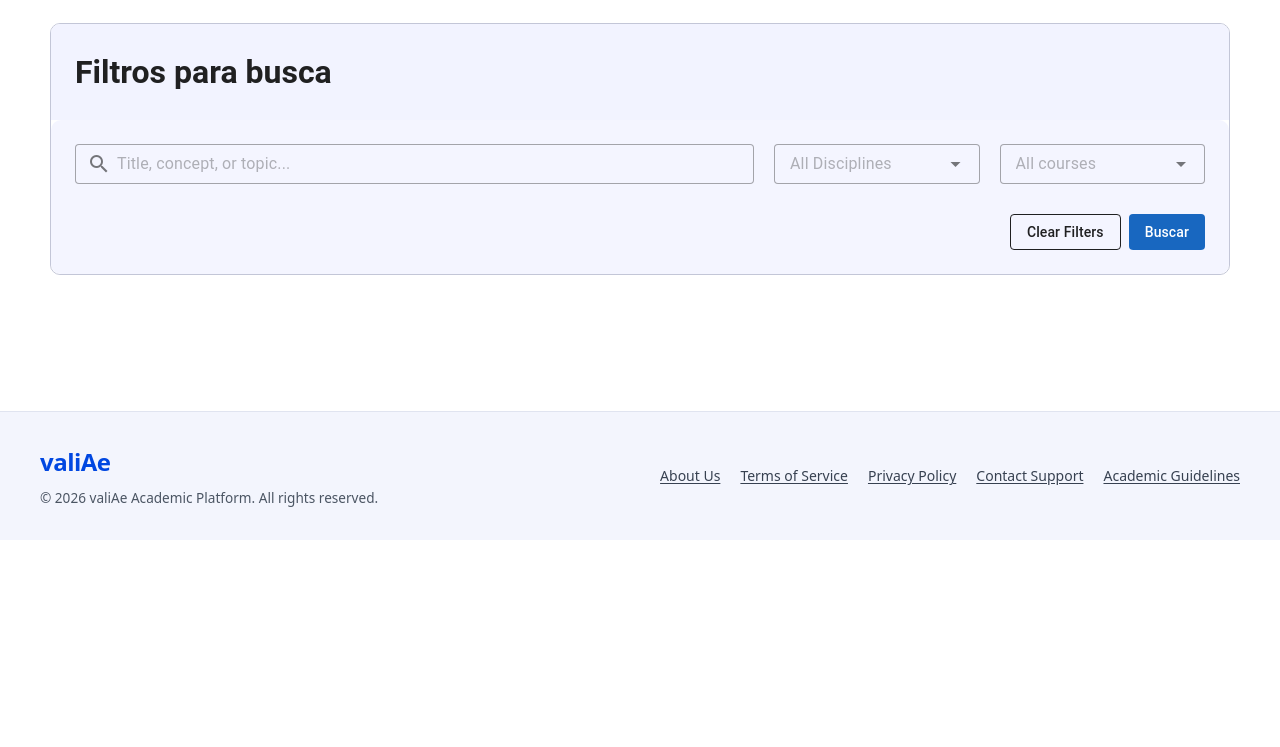
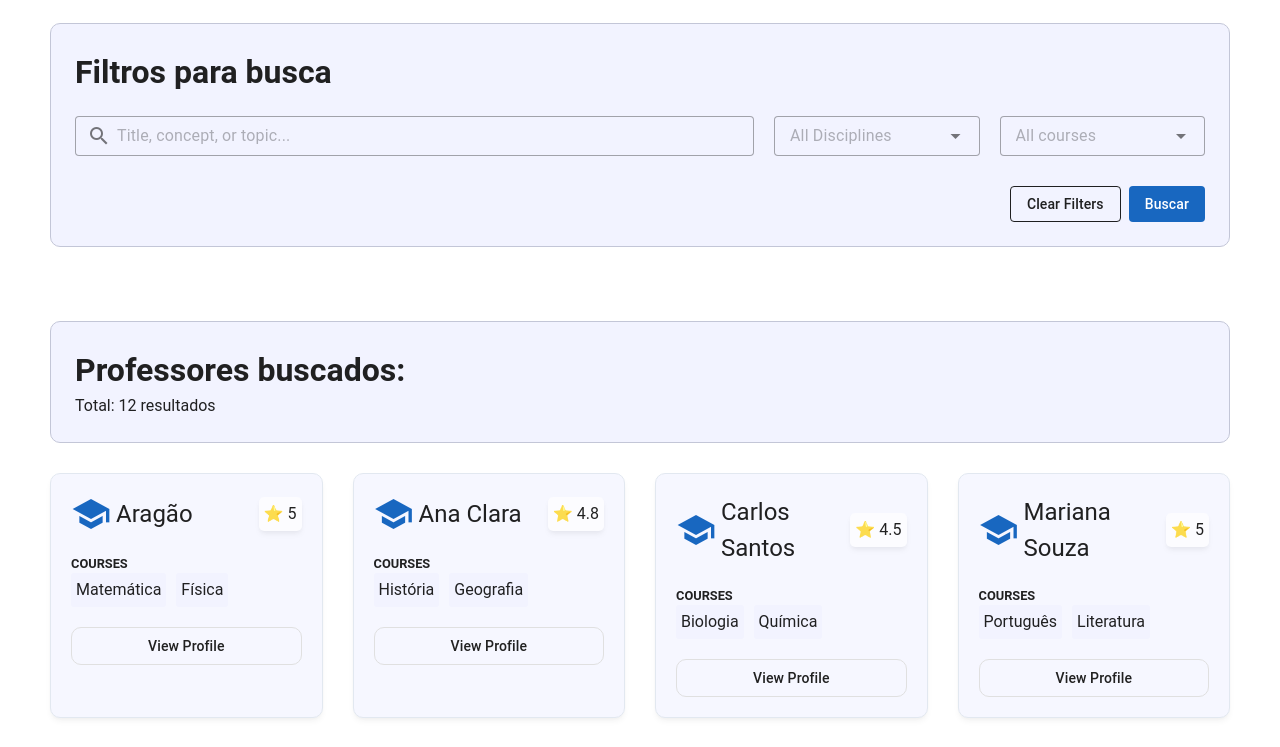
Before and after one commit to profBruno-UFC-Qx/QXD0279-furia, a Vue app in the folder frontend/: page /student/teachers in a window 1280 px wide. Shown: the part 260-1007 px from the top of the page. Before the commit the page ends 800 px from the top, so only its background shows below. Built offline with nearby package versions, Linux system fonts and the light colour scheme; a small style sheet from the web is missing.

Commit message:
feat(StudentTeacherPage)

```diff
--- /dev/null
+++ b/frontend/src/components/Cards/TeacherCard.vue
@@ -0,0 +1,103 @@
+<script setup lang="ts">
+const { name, grade, diciplines } = defineProps<{
+  name: string;
+  grade: number;
+  diciplines: Array<string>;
+}>();
+</script>
+
+<template>
+  <div class="card">
+    <div class="header">
+      <div class="personalInformarion">
+        <v-icon :icon="'mdi-school'" size="40" color="primary" class="icon" />
+        <p class="name">
+          {{ name.length > 13 ? name.slice(0, 13) + "..." : name }}
+        </p>
+      </div>
+      <div class="grade">
+        <p>⭐ {{ grade }}</p>
+      </div>
+    </div>
+    <div class="diciplines">
+      <p class="title">COURSES</p>
+      <ul class="list">
+        <li v-for="dicipline in diciplines">{{ dicipline }}</li>
+      </ul>
+    </div>
+    <v-btn
+      variant="outlined"
+      color="grey-lighten-2"
+      class="text-none px-8 btn"
+      height="38"
+    >
+      <span class="text-grey-darken-4 font-weight-medium"> View Profile </span>
+    </v-btn>
+  </div>
+</template>
+
+<style lang="css" scoped>
+.card {
+  padding: 20px;
+  background-color: #f6f7ff;
+  display: flex;
+  flex-direction: column;
+  gap: 20px;
+  border-radius: 10px;
+  box-shadow:
+    0 4px 6px -1px rgba(0, 0, 0, 0.05),
+    0 2px 4px -1px rgba(0, 0, 0, 0.03);
+
+  border: 1px solid #e2e8f0;
+}
+
+.header {
+  display: flex;
+  justify-content: space-between;
+  align-items: center;
+  gap: 10px;
+}
+
+.grade p {
+  white-space: nowrap;
+}
+
+.grade {
+  background-color: #fcfcff;
+  padding: 5px;
+  border-radius: 5px;
+  box-shadow:
+    0 4px 6px -1px rgba(0, 0, 0, 0.05),
+    0 2px 4px -1px rgba(0, 0, 0, 0.03);
+}
+
+.title {
+  font-size: 0.8rem;
+  font-weight: bold;
+}
+
+.name {
+  font-size: 1.5rem;
+}
+
+.personalInformarion {
+  display: flex;
+  align-items: center;
+  gap: 5px;
+}
+
+.btn {
+  border-radius: 10px;
+}
+
+.diciplines .list {
+  display: flex;
+  gap: 10px;
+}
+
+.list li {
+  background-color: #f2f3ff;
+  padding: 5px;
+  border-radius: 3px;
+}
+</style>
--- a/frontend/src/components/Filters/Filters.vue
+++ b/frontend/src/components/Filters/Filters.vue
@@ -12,7 +12,6 @@ const { inputs } = defineProps<{
   inputs: InputItems;
 }>();
 
-console.log();
 </script>
 <template>
   <Ornament :text="'Filtros para busca'">
@@ -72,8 +71,6 @@ console.log();
   flex-direction: column;
   gap: 30px;
   border-radius: 10px;
-  padding: 24px;
-  background-color: #f2f3ffd0;
 }
 
 .buttons {
--- a/frontend/src/components/Ornament/Ornament.vue
+++ b/frontend/src/components/Ornament/Ornament.vue
@@ -1,9 +1,11 @@
 <script setup lang="ts">
-const { text } = defineProps(["text"]);
+const { text } = defineProps({
+  text: String,
+});
 </script>
 <template>
-  <div class="ornament">
-    <div class="header">
+  <div :class="{ separe: text ? true : false, ornament: true }">
+    <div>
       <h1>{{ text }}</h1>
     </div>
     <slot name="content" />
@@ -15,10 +17,13 @@ const { text } = defineProps(["text"]);
   border-radius: 10px;
   overflow: hidden;
   border: 1px solid #c3c6d7;
-}
-
-.header {
   padding: 24px;
   background-color: #f2f3ff;
 }
+
+.separe {
+  display: flex;
+  flex-direction: column;
+  gap: 20px;
+}
 </style>
--- a/frontend/src/pages/Student/StudentTeachers.vue
+++ b/frontend/src/pages/Student/StudentTeachers.vue
@@ -2,6 +2,8 @@
 import { ref } from "vue";
 import Header from "@/components/Header/Header.vue";
 import Filters from "@/components/Filters/Filters.vue";
+import TeacherCard from "@/components/Cards/TeacherCard.vue";
+import Ornament from "@/components/Ornament/Ornament.vue";
 
 interface InputItem {
   type: "text" | "select";
@@ -29,6 +31,45 @@ and more to find the right academic fit."
         teacher: false,
       }"
     />
+
+    <div class="teacherTable">
+      <Ornament>
+        <template #content>
+          <div class="headerTable">
+            <h1>Professores buscados:</h1>
+            <p>Total: 12 resultados</p>
+          </div>
+        </template>
+      </Ornament>
+
+      <div class="table">
+        <TeacherCard
+          :name="'Aragão'"
+          :grade="5"
+          :diciplines="['Matemática', 'Física']"
+        />
+        <TeacherCard
+          :name="'Ana Clara'"
+          :grade="4.8"
+          :diciplines="['História', 'Geografia']"
+        />
+        <TeacherCard
+          :name="'Carlos Santos'"
+          :grade="4.5"
+          :diciplines="['Biologia', 'Química']"
+        />
+        <TeacherCard
+          :name="'Mariana Souza'"
+          :grade="5"
+          :diciplines="['Português', 'Literatura']"
+        />
+        <TeacherCard
+          :name="'Roberto Lima'"
+          :grade="4.2"
+          :diciplines="['Inglês']"
+        />
+      </div>
+    </div>
   </div>
 </template>
 
@@ -38,4 +79,25 @@ and more to find the right academic fit."
   flex-direction: column;
   gap: 24px;
 }
+
+.table {
+  display: grid;
+  grid-template-columns: repeat(auto-fit, minmax(250px, 1fr));
+  gap: 30px;
+}
+
+.teacherTable {
+  margin-top: 50px;
+  display: flex;
+  flex-direction: column;
+  gap: 30px;
+}
+
+/* .headerTable h1 {
+  font-size: 3rem;
+}
+
+.headerTable p {
+  font-size: 1.3rem;
+} */
 </style>
```
